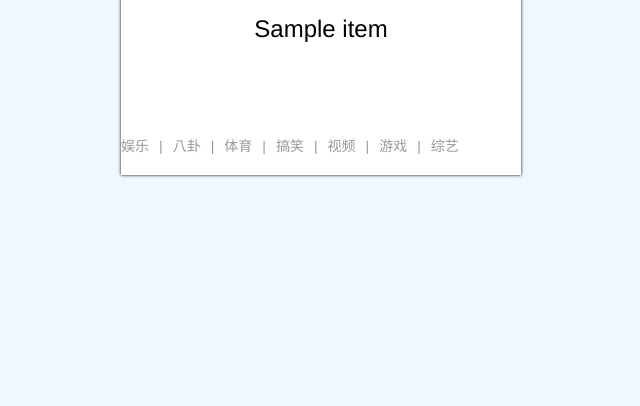
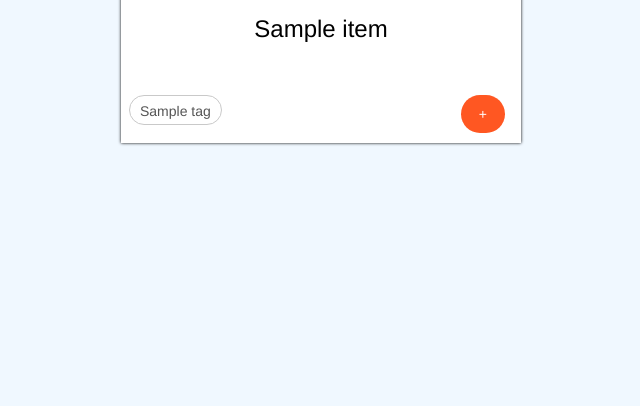
Before and after one commit to ZX1209/flask_multi_media_viewer, a Flask app: template flaskApp/templates/name_view.html in a window 1280 px wide. Shown: the part 394-800 px from the top of the page, without its empty margins (77-717 px from the left). Run offline with Flask 2, Linux system fonts and the light colour scheme; the template is opened without the code that fills it: most values are stand-ins (such as "Sample title", 1, 10 or a date in 2020); parts of the project's set-up code (start-up, migrations or seed data) failed here and were passed over.

Commit message:
show and add tag

```diff
--- a/flaskApp/__init__.py
+++ b/flaskApp/__init__.py
@@ -81,7 +81,7 @@ def homepage():
 @app.route("/all_video_view")
 def all_video_view():
     end = 500
-    videoItems = api.get_items()
+    videoItems = api.get_items2()
 
     return render_template(
         "name_view.html", videoItems=videoItems, img_base_url="/static/covers"
@@ -127,17 +127,10 @@ def getRes(var):
 
 
 # tag: tags
-@app.route("/api/v1/add_tag")
-def add_tag(name=None, tag=None):
-    if name is None:
-        name = request.args["name"]
-    if tag is None:
-        tag = request.args["tag"]
-
-    redis.sadd("tags", tag)
-    redis.rpush(tag + "_names", name)
-
-    return 1
+@app.route("/api/v1/add_tag", methods=["POST"])
+def add_tag(name_id=None, tag_name=None):
+    api.set_name_tag(int(request.form["name_id"]), request.form["tag_name"])
+    return "success"
 
 
 @app.route("/api/v1/name_tags")
--- a/flaskApp/static/css/page_base.css
+++ b/flaskApp/static/css/page_base.css
@@ -1,3 +1,27 @@
+
+.hide_cls{
+    display: none;
+}
+
+
+.tag_div{
+    position: relative;
+}
+
+.add-btn{
+    position: absolute;
+    right: 8px;
+}
+/* div margin */
+.action_div,.tag_div{
+    margin: 8px;
+}
+
+.add_tag_btn{
+    width: 32px;
+    height: 24px;
+}
+
 body {
     background-color: aliceblue;
     width: 100%;
@@ -20,7 +44,7 @@ body {
 .name_div {
     height: 40px;
     text-overflow: ellipsis;
-    overflow:visible;
+    overflow:overlay;
     display: block;
     margin: 8px;
     height: 80px;
@@ -57,6 +81,7 @@ body {
     position: fixed;
     top: 0px;
     width: 100%;
+    z-index: 99;
 }
 
 .place_div {
--- a/flaskApp/templates/page_base.html
+++ b/flaskApp/templates/page_base.html
@@ -10,20 +10,42 @@
     </div>
     <div class="tag_div">
 
+        <span class="layui-breadcrumb" lay-separator="|">
+            {% for tag in item.tags %}
+            <button type="button" class="layui-btn layui-btn-sm layui-btn-radius layui-btn-primary">{{ tag.tagname
+                }}</button>
+
+            {% endfor %}
+
+        </span>
+        <button type="button" class="layui-btn layui-btn-radius layui-btn-danger add-btn"
+            onclick="toggle_hidden('{{ item.name_id }}_tag_input_div');">+</button>
+    </div>
+    <div class="tag_input_div hide_cls" id="{{ item.name_id }}_tag_input_div">
+
+        <input type="text" id="{{ item.name_id }}addtag" required lay-verify="required" placeholder="请输入标题"
+            autocomplete="off" class="layui-input">
+
+        <button type="button" class="layui-btn layui-btn-radius layui-btn-danger"
+            onclick="addtag({{ item.name_id }},document.getElementById('{{ item.name_id }}addtag').value);">添加</button>
     </div>
 
-    <div class="action_div">
-
-        <span class="layui-breadcrumb" lay-separator="|">
-            <a href="">娱乐</a>
-            <a href="">八卦</a>
-            <a href="">体育</a>
-            <a href="">搞笑</a>
-            <a href="">视频</a>
-            <a href="">游戏</a>
-            <a href="">综艺</a>
-        </span>
-    </div>
+    <!-- <div class="action_div">
+        <div class="layui-btn-group">
+            <button type="button" class="layui-btn layui-btn-sm" onclick="">
+                <i class="layui-icon">添加标签</i>
+            </button>
+            <button type="button" class="layui-btn layui-btn-sm">
+                <i class="layui-icon">&#xe642;</i>
+            </button>
+            <button type="button" class="layui-btn layui-btn-sm">
+                <i class="layui-icon">&#xe640;</i>
+            </button>
+            <button type="button" class="layui-btn layui-btn-sm">
+                <i class="layui-icon">&#xe602;</i>
+            </button>
+        </div>
+    </div> -->
 
 </div>
 {%- endmacro %}
@@ -56,6 +78,34 @@
 
 
     <script>
+        function toggle_hidden(id) {
+            var classVal = document.getElementById(id).getAttribute("class");
+            if (classVal.includes("hide_cls")) {
+                classVal = classVal.replace("hide_cls", "");
+
+            }
+            else {
+                classVal = classVal.concat("hide_cls");
+
+            }
+            document.getElementById(id).setAttribute("class", classVal);
+
+        }
+        function addtag(name_id, tag_name) {
+            $.ajax({
+                url: "/api/v1/add_tag",
+                type: "post",
+                data: { "name_id": name_id, "tag_name": tag_name },
+                dataType: "json",
+                success: function (data) {
+                    console.log(data)
+                }
+
+            })
+        }
+
+
+
         var navito = (url) => {
             window.open("http://" + window.location.hostname + ":8000/" + url, "videos");
 
@@ -135,8 +185,10 @@
         element.init();
 
         var layer = layui.layer;
+        var $;
 
-        layui.use('flow', function () {
+        layui.use(['flow', 'jquery'], function () {
+            $ = layui.jquery;
             var flow = layui.flow;
             //当你执行这样一个方法时，即对页面中的全部带有lay-src的img元素开启了懒加载（当然你也可以指定相关img）
             flow.lazyimg();
```
